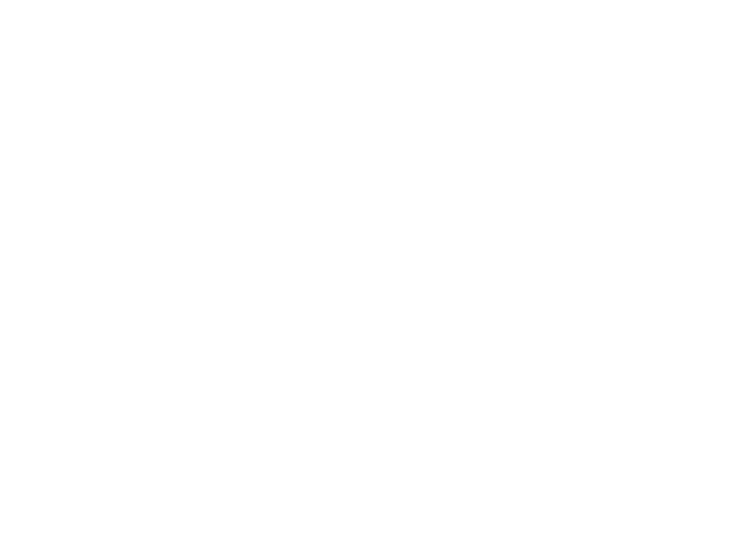
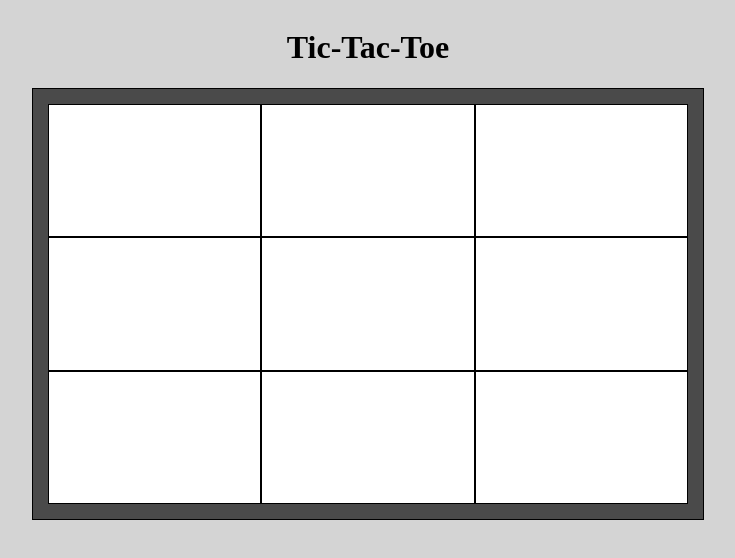
Before and after one commit to corbincargil/tic-tac-toe, a plain HTML site: page index.html in a window 1280 px wide. Shown: the whole page, without its empty margins (272-1007 px from the left). Drawn offline with Linux system fonts and the light colour scheme.

Commit message:
added objects for gameboard, players, and game controls. Added method in the gameboard object that creates and displays the board.

```diff
--- a/app.js
+++ b/app.js
@@ -1,24 +1,42 @@
-//gameboard object (module pattern)
-const gameboard = (() => {
-    const board = [];
-    const _createGameboard = () => {
-        for (let i = 0; i < 9; i++) {
-            board += array[i];
-        }
-    }
-
-})();
+//                                  DOM Elements
+const boardContainer = document.querySelector('#gameboard-container');
+const controlsContainer = document.querySelector('#controls-container');
 
 //player object (factory function)
-const player = (name,symbol,) => {
+const player = (name,symbol) => {
     name;
     symbol;
-    selection;
+    let selection;
     return {name, symbol, selection}
 }
 
 const playerOne = player('Player 1','x');
+const playerTwo = player('Player 2', 'o');
 
-console.log(playerOne.name);
+//gameboard object (module pattern)
+const gameboard = (() => {
+    const board = [];
+    (() => {
+        for (let i = 0; i < 9; i++) {board.push(i);}
+        return board;
+    })();
+    const updateBoard = (player, cellNumber) => {
+        symbol = player.symbol;
+        const cell = boardContainer.getElementById(cellNumber);
+    }
+    return {board}
+})();
+
+
 
 //game controls (module pattern)
+
+//                                  Gameplay
+
+//add board to the document
+gameboard.board.forEach((cell) => {
+    newDiv = document.createElement('div');
+    newDiv.classList.add('board-cell');
+    newDiv.setAttribute('id',`${gameboard.board[cell]}`);
+    boardContainer.appendChild(newDiv);
+});
--- a/index.html
+++ b/index.html
@@ -5,8 +5,14 @@
     <meta http-equiv="X-UA-Compatible" content="IE=edge">
     <meta name="viewport" content="width=device-width, initial-scale=1.0">
     <title>Tic-tac-toe!</title>
+    <script src="./app.js" defer></script>
+    <link rel="stylesheet" href="styles.css">
 </head>
 <body>
-
+    <h1 id="main-heading">Tic-Tac-Toe</h1>
+    <div id="main-container" class="main-container">
+        <div id="gameboard-container" class="gameboard-container"></div>
+        <div id="controls-container" class="controls-container"></div>
+    </div>
 </body>
 </html>
--- a/styles.css
+++ b/styles.css
@@ -0,0 +1,29 @@
+:root {
+    --main-bg-color: rgb(212, 212, 212);
+    --board-container-bg-color: rgba(0, 0, 0, 0.65);
+    --board-cell-bg-color: white;
+}
+
+body {
+    background-color: var(--main-bg-color);
+    display: flex;
+    flex-direction: column;
+    align-items: center;
+}
+
+#gameboard-container {
+    padding: 15px;
+    background-color: var(--board-container-bg-color);
+    display: grid;
+    grid-template-columns: repeat(3,1fr);
+    grid-template-rows: repeat(3,1fr);
+    border: 1px solid black;
+    width: 50vw;
+    height: 50vh;
+}
+
+.board-cell {
+    background-color: var(--board-cell-bg-color);
+    border: 1px solid black;
+    font-size: large;
+}
```
